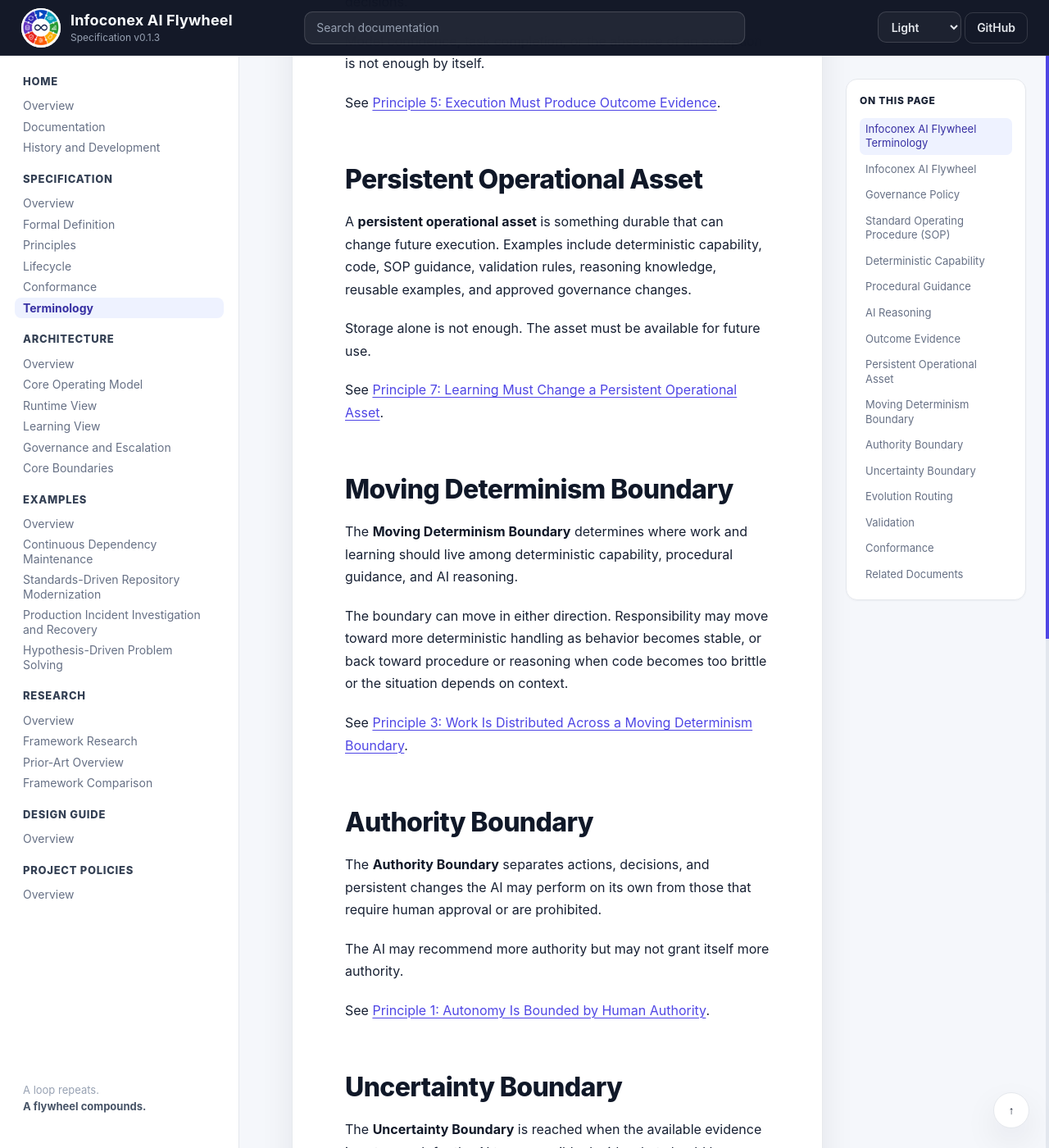
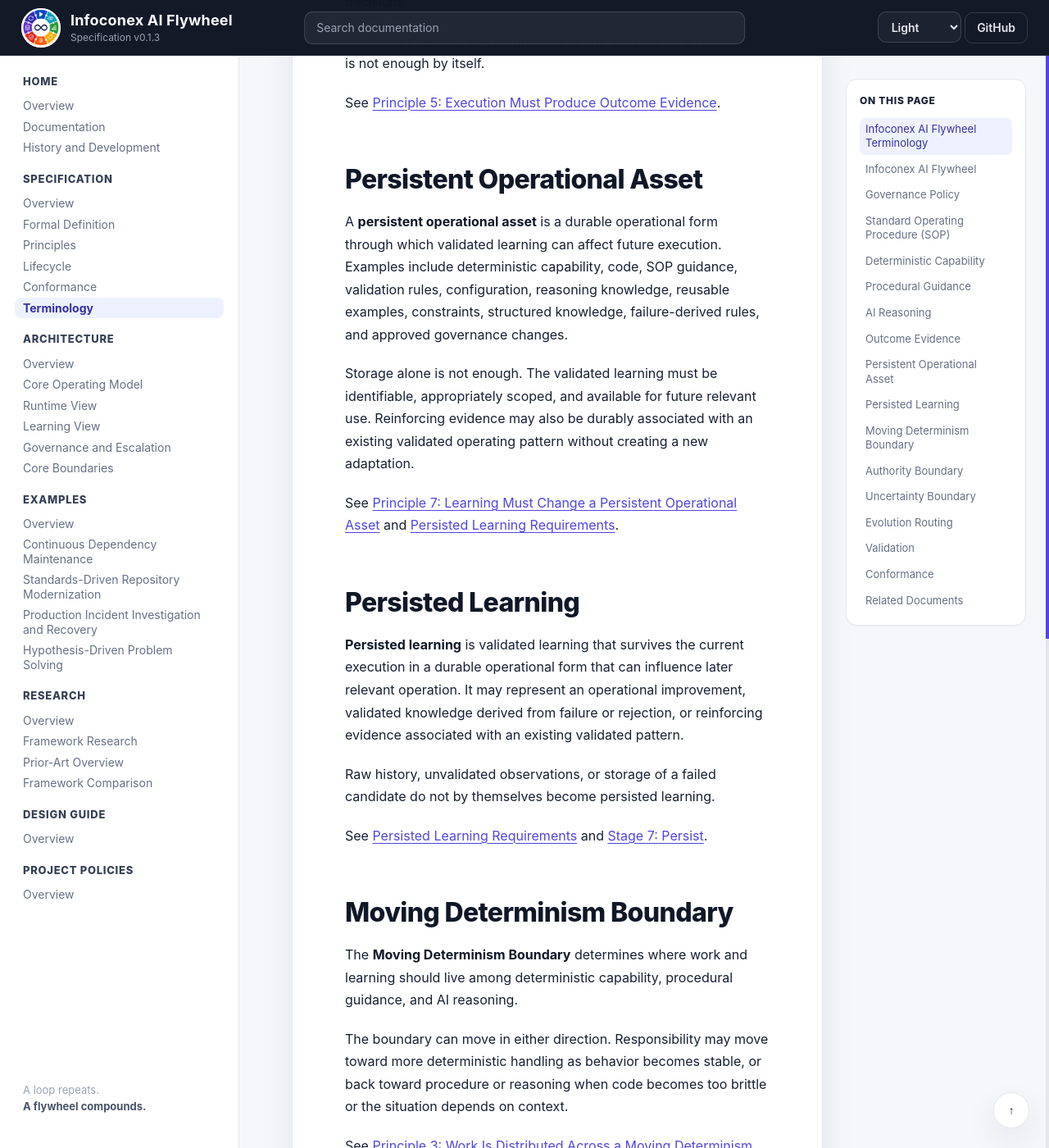
Before and after one commit to infoconex/ai-flywheel, a Jekyll site: the page built from docs/specification/terminology.md, in a window 1280 px wide and 1400 px high, scrolled down 2711 px. Shown: the whole window at 82% size. Built offline with Jekyll 4.4.1, drawn with Linux system fonts in a browser that asks for light colours; our own code applies the rules of GitHub Pages for plain Markdown files; some of the changed text lies outside the part shown.

Commit message:
Clarify persisted learning terminology

```diff
--- a/docs/specification/terminology.md
+++ b/docs/specification/terminology.md
@@ -54,11 +54,19 @@ See [Principle 5: Execution Must Produce Outcome Evidence](principles/05-outcome
 
 ## Persistent Operational Asset
 
-A **persistent operational asset** is something durable that can change future execution. Examples include deterministic capability, code, SOP guidance, validation rules, reasoning knowledge, reusable examples, and approved governance changes.
+A **persistent operational asset** is a durable operational form through which validated learning can affect future execution. Examples include deterministic capability, code, SOP guidance, validation rules, configuration, reasoning knowledge, reusable examples, constraints, structured knowledge, failure-derived rules, and approved governance changes.
 
-Storage alone is not enough. The asset must be available for future use.
+Storage alone is not enough. The validated learning must be identifiable, appropriately scoped, and available for future relevant use. Reinforcing evidence may also be durably associated with an existing validated operating pattern without creating a new adaptation.
 
-See [Principle 7: Learning Must Change a Persistent Operational Asset](principles/07-persistent-learning.md).
+See [Principle 7: Learning Must Change a Persistent Operational Asset](principles/07-persistent-learning.md) and [Persisted Learning Requirements](persisted-learning.md).
+
+## Persisted Learning
+
+**Persisted learning** is validated learning that survives the current execution in a durable operational form that can influence later relevant operation. It may represent an operational improvement, validated knowledge derived from failure or rejection, or reinforcing evidence associated with an existing validated pattern.
+
+Raw history, unvalidated observations, or storage of a failed candidate do not by themselves become persisted learning.
+
+See [Persisted Learning Requirements](persisted-learning.md) and [Stage 7: Persist](lifecycle/07-persist.md).
 
 ## Moving Determinism Boundary
 
@@ -114,4 +122,6 @@ See [Infoconex AI Flywheel Conformance](conformance/README.md).
 - [Formal Definition](definition.md)
 - [Principles](principles/README.md)
 - [Lifecycle](lifecycle/README.md)
+- [Validation Sufficiency Requirements](validation-sufficiency.md)
+- [Persisted Learning Requirements](persisted-learning.md)
 - [Architecture and Diagrams](../architecture/README.md)
```
